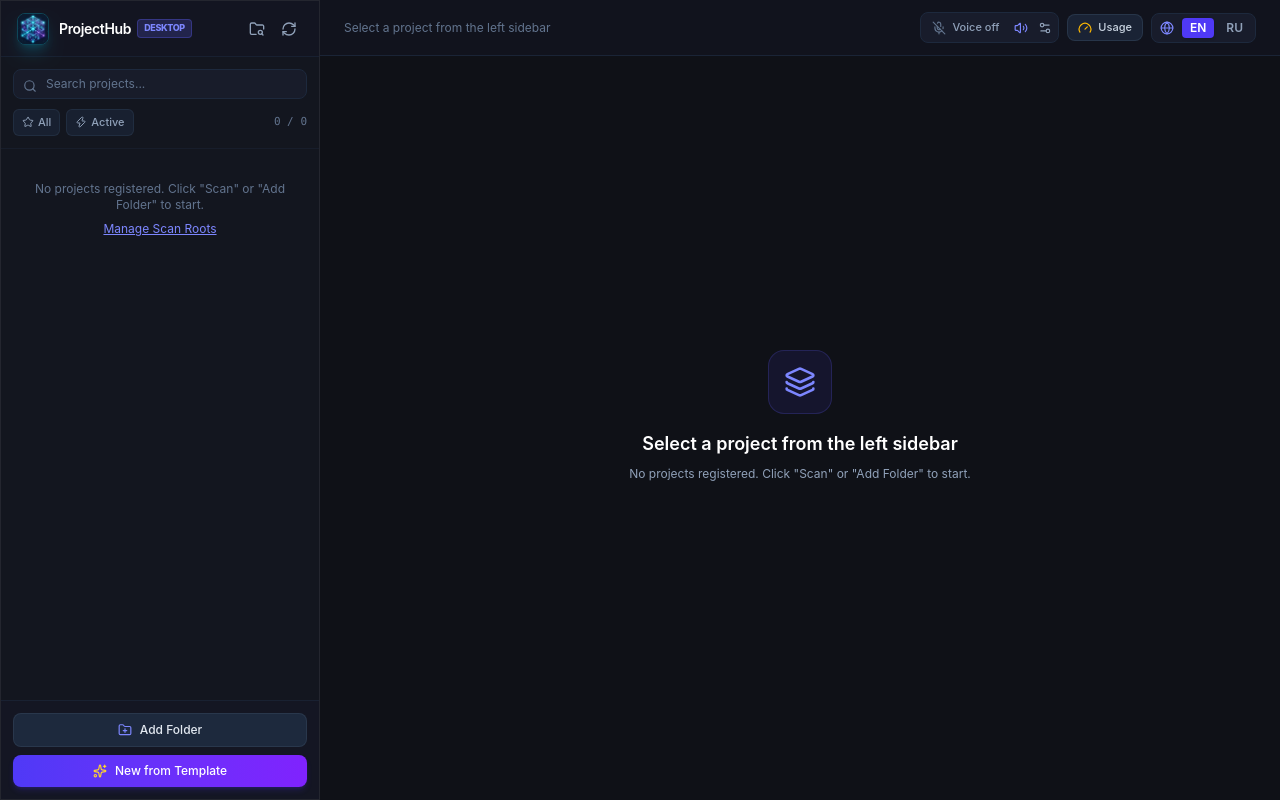
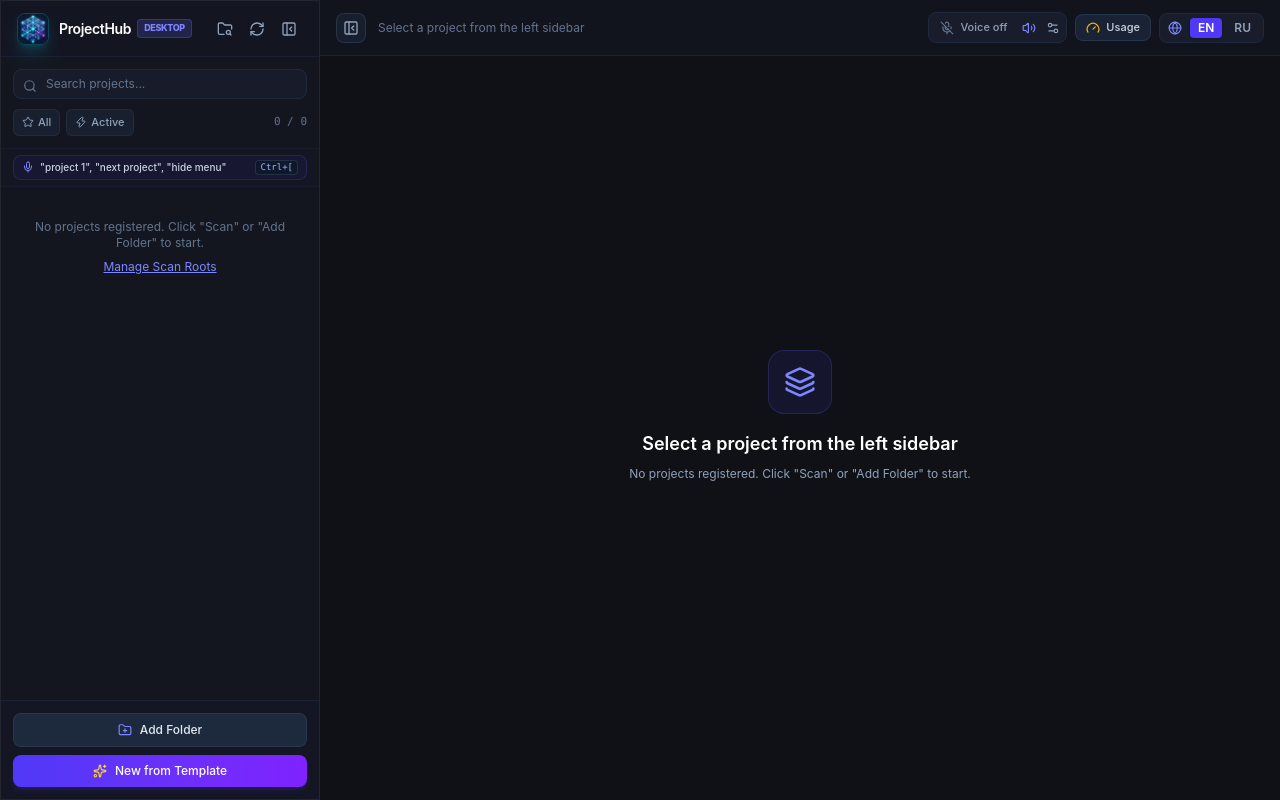
Before and after one commit to Reasp/ProjectHub, a React (Vite) app: page / in a window 1280 px wide. Built offline with nearby package versions, Linux system fonts and the light colour scheme.

Commit message:
feat(voice): голосовые подсказки в меню проектов и возможность скрытия сайдбара

```diff
--- a/src/App.tsx
+++ b/src/App.tsx
@@ -20,6 +20,8 @@ export const App: React.FC = () => {
     activeTab,
     setActiveTab,
     toggleTerminal,
+    isSidebarOpen,
+    toggleSidebar,
     isHotkeysHelpOpen,
     setHotkeysHelpOpen,
     loadProjectData,
@@ -184,6 +186,11 @@ export const App: React.FC = () => {
             refreshSingleProject(selectedProject.path);
           }
         }
+        // Ctrl + [ or Ctrl + Shift + B: Toggle Project Sidebar Menu
+        else if (key === '[' || (key === 'b' && e.shiftKey)) {
+          e.preventDefault();
+          toggleSidebar();
+        }
       }
     };
 
@@ -195,6 +202,7 @@ export const App: React.FC = () => {
     selectedProject,
     setActiveTab,
     toggleTerminal,
+    toggleSidebar,
     setHotkeysHelpOpen,
     loadProjectData,
     refreshSingleProject
@@ -203,7 +211,7 @@ export const App: React.FC = () => {
   return (
     <div className="flex h-screen w-screen bg-[#0f1117] text-slate-100 overflow-hidden font-sans">
       {/* Left Sidebar */}
-      <Sidebar />
+      {isSidebarOpen && <Sidebar />}
 
       {/* Main App Layout */}
       <div className="flex-1 flex flex-col h-full overflow-hidden">
--- a/src/components/layout/Header.tsx
+++ b/src/components/layout/Header.tsx
@@ -12,7 +12,10 @@ import {
   RefreshCw,
   HelpCircle,
   Bot,
-  Globe
+  Globe,
+  PanelLeft,
+  PanelLeftOpen,
+  PanelLeftClose
 } from 'lucide-react';
 import { useProjectStore } from '../../store/useProjectStore';
 import { useTranslation } from '../../i18n/useTranslation';
@@ -26,6 +29,8 @@ export const Header: React.FC = () => {
   const { language, setLanguage, t } = useTranslation();
   const {
     selectedProject,
+    isSidebarOpen,
+    toggleSidebar,
     isTerminalOpen,
     setTerminalOpen,
     toggleTerminal,
@@ -43,8 +48,24 @@ export const Header: React.FC = () => {
 
   if (!selectedProject) {
     return (
-      <header className="h-14 border-b border-slate-800/80 px-6 flex items-center justify-between bg-[#12151f]/80">
-        <span className="text-xs text-slate-500">{t.header.selectProjectHint}</span>
+      <header className="h-14 border-b border-slate-800/80 px-4 flex items-center justify-between bg-[#12151f]/80">
+        <div className="flex items-center gap-3">
+          <button
+            type="button"
+            onClick={toggleSidebar}
+            className={`p-1.5 rounded-lg border transition flex items-center gap-1.5 ${
+              !isSidebarOpen
+                ? 'bg-indigo-600/25 border-indigo-500/50 text-indigo-300 hover:bg-indigo-600/35 hover:text-white shadow-sm'
+                : 'bg-slate-800/60 border-slate-700/60 text-slate-400 hover:text-slate-200 hover:bg-slate-800'
+            }`}
+            title={isSidebarOpen ? t.sidebar.hideSidebar : t.sidebar.showSidebar}
+          >
+            {isSidebarOpen ? <PanelLeftClose className="w-4 h-4" /> : <PanelLeftOpen className="w-4 h-4 text-indigo-400" />}
+            {!isSidebarOpen && <span className="text-xs font-semibold pr-1">{t.sidebar.title || 'Проекты'}</span>}
+            <VoiceBadge command={isSidebarOpen ? 'скрой меню' : 'покажи меню'} />
+          </button>
+          <span className="text-xs text-slate-500">{t.header.selectProjectHint}</span>
+        </div>
         <div className="flex items-center gap-2">
           <McpServerStatusBadge />
           <VoiceControlHeader />
@@ -100,9 +121,24 @@ export const Header: React.FC = () => {
   };
 
   return (
-    <header className="h-14 border-b border-slate-800/80 px-6 flex items-center justify-between bg-[#12151f]/80 backdrop-blur-md shrink-0 flex-nowrap overflow-hidden">
-      {/* Left: Project title & Git info */}
-      <div className="flex items-center gap-4 min-w-0 flex-1 mr-3 overflow-hidden">
+    <header className="h-14 border-b border-slate-800/80 px-4 flex items-center justify-between bg-[#12151f]/80 backdrop-blur-md shrink-0 flex-nowrap overflow-hidden">
+      {/* Left: Sidebar toggle, Project title & Git info */}
+      <div className="flex items-center gap-3 min-w-0 flex-1 mr-3 overflow-hidden">
+        <button
+          type="button"
+          onClick={toggleSidebar}
+          className={`p-1.5 rounded-lg border transition flex items-center gap-1.5 shrink-0 ${
+            !isSidebarOpen
+              ? 'bg-indigo-600/25 border-indigo-500/50 text-indigo-300 hover:bg-indigo-600/35 hover:text-white shadow-sm'
+              : 'bg-slate-800/60 border-slate-700/60 text-slate-400 hover:text-slate-200 hover:bg-slate-800'
+          }`}
+          title={isSidebarOpen ? t.sidebar.hideSidebar : t.sidebar.showSidebar}
+        >
+          {isSidebarOpen ? <PanelLeftClose className="w-4 h-4" /> : <PanelLeftOpen className="w-4 h-4 text-indigo-400" />}
+          {!isSidebarOpen && <span className="text-xs font-semibold pr-1 hidden md:inline">{t.sidebar.title || 'Проекты'}</span>}
+          <VoiceBadge command={isSidebarOpen ? 'скрой меню' : 'покажи меню'} />
+        </button>
+
         <div className="min-w-0 truncate">
           <div className="flex items-center gap-2">
             <h2 className="text-sm font-semibold text-white tracking-tight flex items-center gap-2 truncate" title={selectedProject.name}>
--- a/src/components/layout/HotkeysHelpModal.tsx
+++ b/src/components/layout/HotkeysHelpModal.tsx
@@ -17,6 +17,7 @@ export const HotkeysHelpModal: React.FC<Props> = ({ isOpen, onClose }) => {
       title: t.hotkeys.navigation,
       icon: Navigation,
       items: [
+        { keys: ['Ctrl', '['], description: t.hotkeys.toggleSidebar },
         { keys: ['Ctrl', 'B'], description: t.hotkeys.tasksTab },
         { keys: ['Ctrl', 'M'], description: t.hotkeys.milestonesTab },
         { keys: ['Ctrl', 'G'], description: t.hotkeys.gitTab },
--- a/src/components/layout/Sidebar.tsx
+++ b/src/components/layout/Sidebar.tsx
@@ -20,12 +20,14 @@ import {
   MoreVertical,
   Zap,
   Power,
-  Mic
+  Mic,
+  PanelLeftClose
 } from 'lucide-react';
 import { useProjectStore } from '../../store/useProjectStore';
 import { useTranslation } from '../../i18n/useTranslation';
 import { ScanSettingsModal } from '../projects/ScanSettingsModal';
 import { NewProjectWizardModal } from '../projects/NewProjectWizardModal';
+import { VoiceBadge } from '../voice/VoiceBadge';
 
 export const Sidebar: React.FC = () => {
   const { t } = useTranslation();
@@ -36,6 +38,7 @@ export const Sidebar: React.FC = () => {
     fetchProjects,
     isLoading,
     isScanning,
+    toggleSidebar,
     searchQuery,
     setSearchQuery,
     filterOnlyFavorites,
@@ -128,6 +131,15 @@ export const Sidebar: React.FC = () => {
                 className={`w-4 h-4 ${isLoading || isScanning ? 'animate-spin text-indigo-400' : ''}`}
               />
             </button>
+
+            {/* Collapse Sidebar Button */}
+            <button
+              onClick={toggleSidebar}
+              title={t.sidebar.hideSidebar}
+              className="p-1.5 rounded-lg hover:bg-slate-800 text-slate-400 hover:text-indigo-400 transition"
+            >
+              <PanelLeftClose className="w-4 h-4" />
+            </button>
           </div>
         </div>
 
@@ -190,6 +202,24 @@ export const Sidebar: React.FC = () => {
           </div>
         </div>
 
+        {/* Voice Control Hints Banner */}
+        <div className="px-3 py-1.5 border-b border-slate-800/40 bg-[#141827]/40">
+          <div
+            className="flex items-center justify-between gap-1.5 px-2 py-1 rounded-lg bg-indigo-950/40 border border-indigo-500/20 text-[11px] text-indigo-200"
+            title={t.sidebar.voiceHintDetails}
+          >
+            <div className="flex items-center gap-1.5 min-w-0 truncate">
+              <Mic className="w-3 h-3 text-indigo-400 shrink-0" />
+              <span className="truncate text-[10px] text-slate-300 font-medium">
+                {t.sidebar.voiceHint}
+              </span>
+            </div>
+            <span className="text-[9px] font-mono px-1 py-0.2 rounded bg-slate-900 text-indigo-300 shrink-0 border border-slate-700/60" title="Скрыть/показать меню">
+              Ctrl+[
+            </span>
+          </div>
+        </div>
+
         {/* Projects List */}
         <div className="flex-1 overflow-y-auto p-2 space-y-1.5">
           {filteredProjects.length === 0 && !isLoading && (
@@ -204,7 +234,7 @@ export const Sidebar: React.FC = () => {
             </div>
           )}
 
-          {filteredProjects.map((project) => {
+          {filteredProjects.map((project, index) => {
             const isSelected = selectedProject?.path === project.path;
             const isSessionActive = activeProjectPaths.includes(project.path);
             const todoCount = project.taskCounts?.todo || 0;
@@ -227,7 +257,19 @@ export const Sidebar: React.FC = () => {
               >
                 {/* Top Row: Name, Star, and Actions */}
                 <div className="flex items-center justify-between gap-1.5">
-                  <div className="flex items-center gap-2 min-w-0 flex-1">
+                  <div className="flex items-center gap-1.5 min-w-0 flex-1">
+                    {/* Project Index Number */}
+                    <span
+                      className={`text-[9px] font-mono font-bold px-1.5 py-0.5 rounded shrink-0 ${
+                        isSelected
+                          ? 'bg-indigo-600 text-white'
+                          : 'bg-slate-800/90 text-slate-400 group-hover:text-slate-200'
+                      }`}
+                      title={`Команда голоса: «проект ${index + 1}»`}
+                    >
+                      #{index + 1}
+                    </span>
+
                     <div className="relative shrink-0">
                       <FolderGit2
                         className={`w-4 h-4 ${
@@ -249,13 +291,22 @@ export const Sidebar: React.FC = () => {
                     >
                       {project.name}
                     </span>
-                    {project.voiceAlias && (
+
+                    {/* Voice Badge (Alias or project number command) */}
+                    {project.voiceAlias ? (
                       <span
-                        className="text-[9px] font-mono px-1 py-0.2 rounded bg-indigo-950/80 text-indigo-300 border border-indigo-700/50 shrink-0"
+                        className="text-[9px] font-mono px-1 py-0.2 rounded bg-indigo-950/80 text-indigo-300 border border-indigo-700/50 shrink-0 flex items-center gap-1"
                         title={`${t.sidebar.voiceAlias}: «${project.voiceAlias}»`}
                       >
+                        <Mic className="w-2.5 h-2.5 text-indigo-400" />
                         «{project.voiceAlias}»
                       </span>
+                    ) : (
+                      <VoiceBadge
+                        command={`проект ${index + 1}`}
+                        variant="indigo"
+                        className="shrink-0 text-[9px]"
+                      />
                     )}
                   </div>
 
--- a/src/i18n/en.ts
+++ b/src/i18n/en.ts
@@ -70,7 +70,12 @@ export const en: TranslationDictionary = {
     setVoiceAlias: 'Set Voice Alias',
     changeVoiceAlias: 'Change Voice Alias',
     promptVoiceAlias: 'Enter short voice alias for this project (e.g. "hub", "bot", "backend"):',
-    voiceAliasHint: 'Enables quick voice switching: "Project {alias}"'
+    voiceAliasHint: 'Enables quick voice switching: "Project {alias}"',
+    toggleSidebar: 'Toggle project menu (Ctrl+[)',
+    hideSidebar: 'Hide project menu',
+    showSidebar: 'Show project menu',
+    voiceHint: '"project 1", "next project", "hide menu"',
+    voiceHintDetails: 'Commands: "project 1..N", "project [name]", "next/previous project", "close project", "hide menu".'
   },
   projectTabs: {
     closeTab: 'Close project',
@@ -628,6 +633,7 @@ export const en: TranslationDictionary = {
     templateWizard: 'New Project from Template',
     refreshData: 'Refresh Current View',
     toggleTerminal: 'Toggle Embedded Terminal',
+    toggleSidebar: 'Toggle project menu',
     openHelp: 'Show Keyboard Shortcuts Help',
     closeModal: 'Close Active Modal / Overlay'
   },
--- a/src/i18n/ru.ts
+++ b/src/i18n/ru.ts
@@ -70,7 +70,12 @@ export const ru: TranslationDictionary = {
     setVoiceAlias: 'Задать голосовое имя (псевдоним)',
     changeVoiceAlias: 'Изменить голосовое имя',
     promptVoiceAlias: 'Введите короткое голосовое имя для проекта (например: «хаб», «бот», «бэкенд»):',
-    voiceAliasHint: 'Позволяет быстро переключаться голосом: «Проект {alias}»'
+    voiceAliasHint: 'Позволяет быстро переключаться голосом: «Проект {alias}»',
+    toggleSidebar: 'Скрыть/показать меню проектов (Ctrl+[)',
+    hideSidebar: 'Скрыть меню проектов',
+    showSidebar: 'Показать меню проектов',
+    voiceHint: '«проект 1», «следующий», «скрой меню»',
+    voiceHintDetails: 'Команды: «проект 1..N», «проект [имя]», «следующий/предыдущий проект», «закрой проект», «скрой меню».'
   },
   projectTabs: {
     closeTab: 'Закрыть проект',
@@ -628,6 +633,7 @@ export const ru: TranslationDictionary = {
     templateWizard: 'Создать проект из шаблона',
     refreshData: 'Обновить текущий вид',
     toggleTerminal: 'Встроенный мульти-терминал',
+    toggleSidebar: 'Скрыть/показать меню проектов',
     openHelp: 'Справка по горячим клавишам',
     closeModal: 'Закрыть активное модальное окно'
   },
--- a/src/i18n/types.ts
+++ b/src/i18n/types.ts
@@ -71,6 +71,11 @@ export interface TranslationDictionary {
     changeVoiceAlias: string;
     promptVoiceAlias: string;
     voiceAliasHint: string;
+    toggleSidebar: string;
+    hideSidebar: string;
+    showSidebar: string;
+    voiceHint: string;
+    voiceHintDetails: string;
   };
   projectTabs: {
     closeTab: string;
@@ -628,6 +633,7 @@ export interface TranslationDictionary {
     templateWizard: string;
     refreshData: string;
     toggleTerminal: string;
+    toggleSidebar: string;
     openHelp: string;
     closeModal: string;
   };
--- a/src/store/useProjectStore.ts
+++ b/src/store/useProjectStore.ts
@@ -63,6 +63,9 @@ interface ProjectState {
   setProjectVoiceAlias: (projectPath: string, alias: string) => Promise<boolean>;
 
   scanRoots: string[];
+  isSidebarOpen: boolean;
+  setSidebarOpen: (isSidebarOpen: boolean) => void;
+  toggleSidebar: () => void;
   isTerminalOpen: boolean;
   terminalLogs: string[];
   processes: ManagedProcess[];
@@ -199,6 +202,18 @@ let ptyExitCleanup: (() => void) | null = null;
 let agentStatusCleanup: (() => void) | null = null;
 
 const ACTIVE_PROJECTS_STORAGE_KEY = 'projecthub_active_projects';
+const SIDEBAR_STORAGE_KEY = 'projecthub_sidebar_open';
+
+const loadInitialSidebarState = (): boolean => {
+  if (typeof window === 'undefined') return true;
+  try {
+    const raw = localStorage.getItem(SIDEBAR_STORAGE_KEY);
+    if (raw !== null) {
+      return raw === 'true';
+    }
+  } catch {}
+  return true;
+};
 
 const loadInitialActiveProjects = (): string[] => {
   if (typeof window === 'undefined') return [];
@@ -246,6 +261,7 @@ export const useProjectStore = create<ProjectState>((set, get) => ({
   filterOnlyActive: false,
 
   scanRoots: [],
+  isSidebarOpen: loadInitialSidebarState(),
   isTerminalOpen: false,
   terminalLogs: ['[ProjectHub] Система инициализирована.', '[ProjectHub] Реестр проектов загружен.'],
   processes: [],
@@ -496,6 +512,19 @@ export const useProjectStore = create<ProjectState>((set, get) => ({
   setFilterOnlyFavorites: (filterOnlyFavorites) => set({ filterOnlyFavorites }),
   setTerminalOpen: (isTerminalOpen) => set({ isTerminalOpen }),
   toggleTerminal: () => set((s) => ({ isTerminalOpen: !s.isTerminalOpen })),
+  setSidebarOpen: (isSidebarOpen: boolean) => {
+    if (typeof window !== 'undefined') {
+      try { localStorage.setItem(SIDEBAR_STORAGE_KEY, String(isSidebarOpen)); } catch {}
+    }
+    set({ isSidebarOpen });
+  },
+  toggleSidebar: () => {
+    const next = !get().isSidebarOpen;
+    if (typeof window !== 'undefined') {
+      try { localStorage.setItem(SIDEBAR_STORAGE_KEY, String(next)); } catch {}
+    }
+    set({ isSidebarOpen: next });
+  },
   setHotkeysHelpOpen: (isHotkeysHelpOpen) => set({ isHotkeysHelpOpen }),
   setActiveProcessId: (activeProcessId) => set({ activeProcessId }),
   setTerminalHeight: (terminalHeight) => set({ terminalHeight }),
```
Also changed, not shown: src/components/voice/VoiceControlWidget.tsx (+12 -0 lines), src/services/voiceCommandParser.ts (+34 -0 lines), 77 other files (tests, documents, lock files or other folders).
